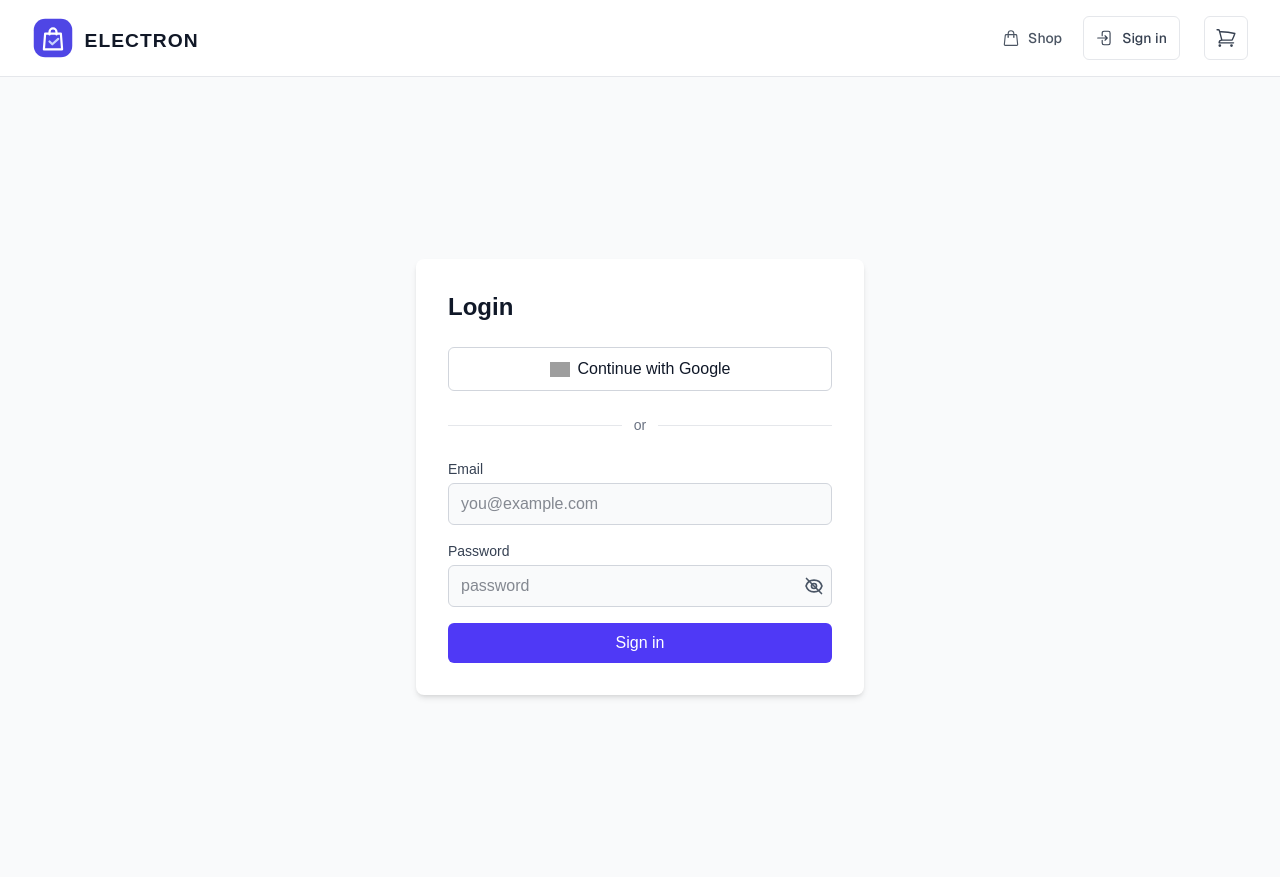
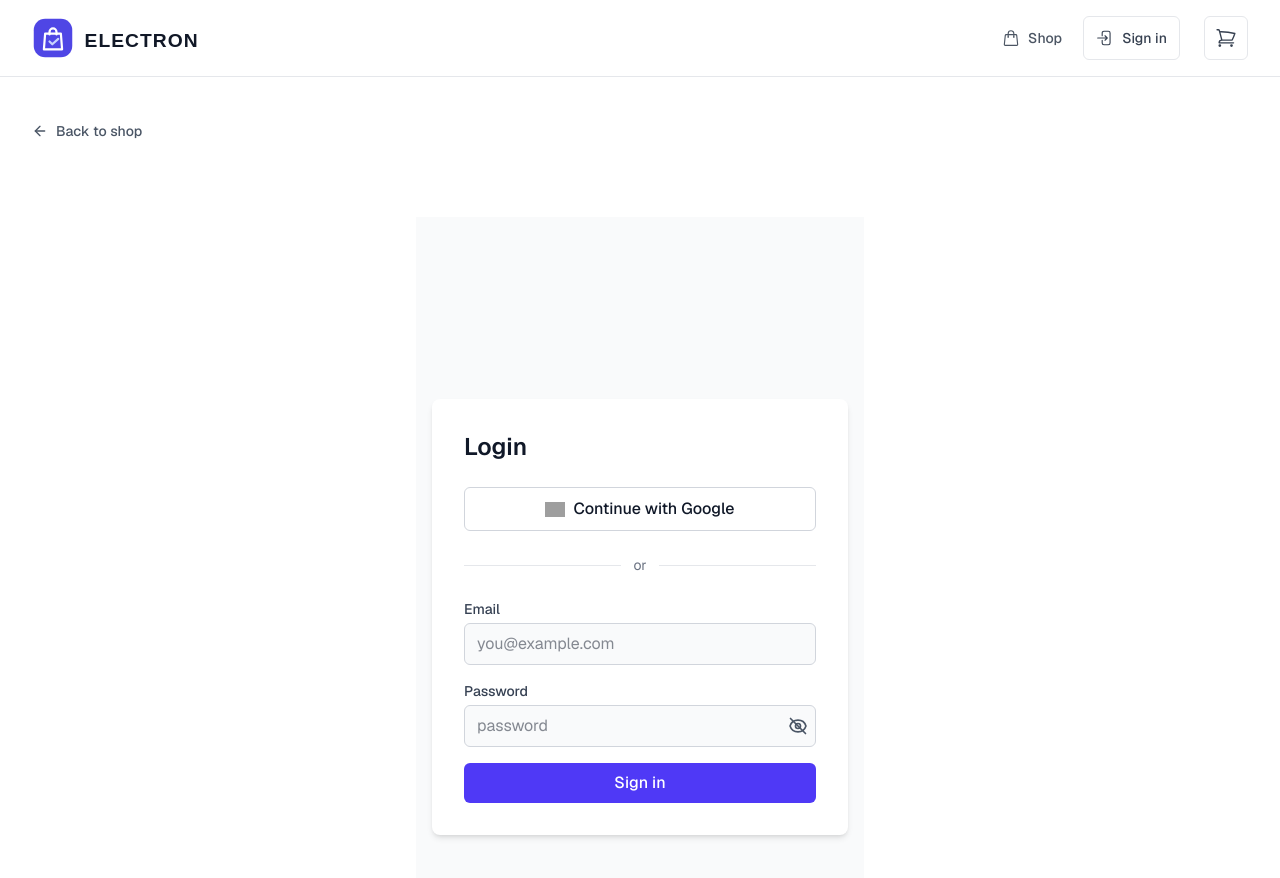
Before and after one commit to sajjad-murtaza96/Ecom-Admin-Dashboard, a Next.js app: page /login in a window 1280 px wide. Shown: the top 878 px of the page. Built offline with nearby package versions, Linux system fonts and the light colour scheme; no server answers; grey boxes are pictures that could not be loaded.

Commit message:
Enhance login page with back link and layout
Added a back link to the shop and improved layout.

```diff
--- a/src/app/login/page.tsx
+++ b/src/app/login/page.tsx
@@ -2,6 +2,8 @@ import { LoginForm } from "./components/loginForm";
 import { isAuthenticated } from "@/utilities/auth";
 import { cookies } from "next/headers";
 import { redirect } from "next/navigation";
+import Link from "next/link";
+import { ArrowLeft } from "lucide-react";
 
 const authErrors = new Map([
   ["configuration", "Sign-in is not configured. Please contact support."],
@@ -15,9 +17,23 @@ export default async function LoginPage({
   searchParams: Promise<{ error?: string | string[] }>;
 }) {
   const isAuth = await isAuthenticated(await cookies());
-  console.log("isAuth:", isAuth);
   if (isAuth) redirect("/shop");
   const { error } = await searchParams;
   const errorMessage = typeof error === "string" ? authErrors.get(error) : undefined;
-  return <LoginForm errorMessage={errorMessage} />;
+  return (
+    <main className="min-h-[calc(100svh-5rem)] bg-white font-sans text-gray-900">
+      <div className="mx-auto max-w-7xl px-4 py-6 sm:px-6 sm:py-8 lg:px-8">
+        <Link
+          href="/shop"
+          className="inline-flex min-h-11 items-center gap-2 rounded-md text-sm font-medium text-gray-600 transition-colors hover:text-indigo-600 focus-visible:outline-2 focus-visible:outline-offset-4 focus-visible:outline-indigo-600"
+        >
+          <ArrowLeft aria-hidden="true" className="h-4 w-4" />
+          Back to shop
+        </Link>
+        <div className="mx-auto w-full max-w-md py-8 sm:py-12 lg:py-16">
+          <LoginForm errorMessage={errorMessage} />
+        </div>
+      </div>
+    </main>
+  );
 }
```
